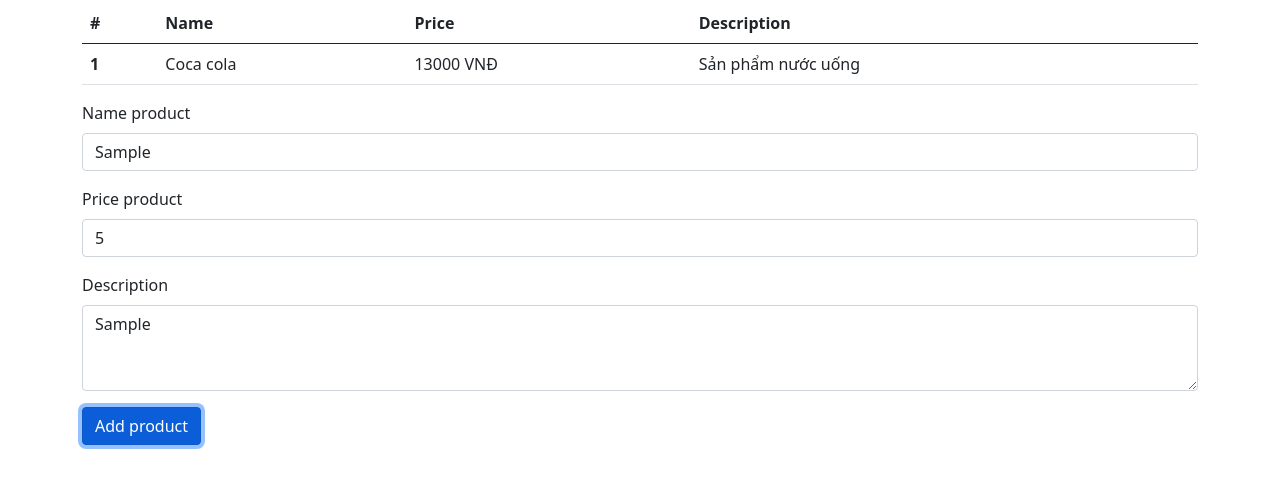
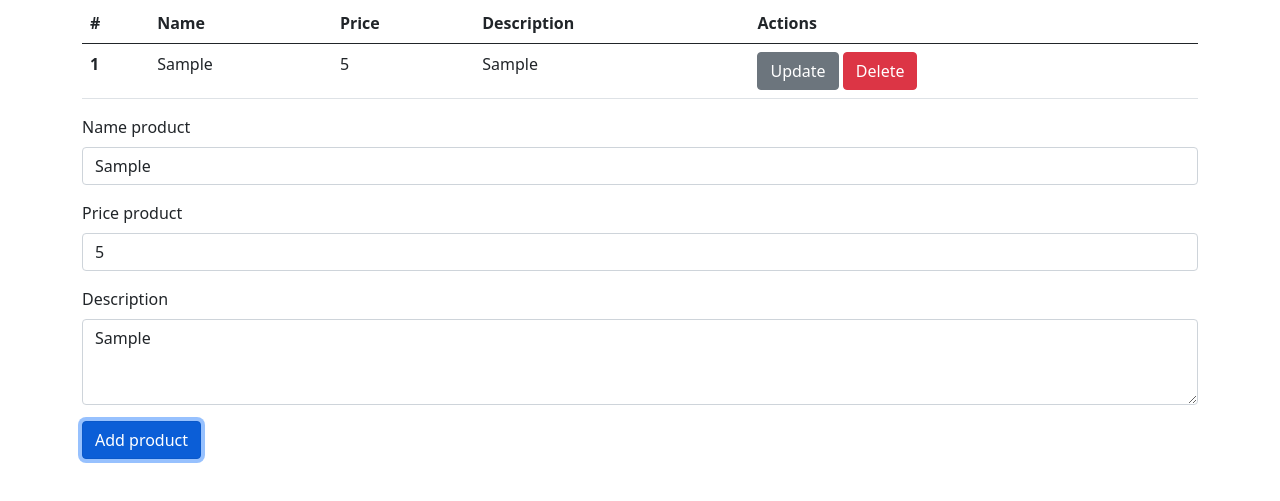
Before and after one commit to DungPHPandREACT/mini-project, a plain HTML site: page ManageProduct/index.html in a window 1280 px wide. Both pictures are taken after typing "Sample", "5", "Sample" into the empty fields and a click on the button "Add product". Shown: the part 101-602 px from the top of the page. Drawn offline with nearby package versions, Linux system fonts and the light colour scheme.

Commit message:
function addProduct, renderProducts, deleteProduct

```diff
--- a/ManageProduct/index.html
+++ b/ManageProduct/index.html
@@ -25,16 +25,10 @@
             <th scope="col">Name</th>
             <th scope="col">Price</th>
             <th scope="col">Description</th>
+            <th scope="col">Actions</th>
           </tr>
         </thead>
-        <tbody>
-          <tr>
-            <th scope="row">1</th>
-            <td>Coca cola</td>
-            <td>13000 VNĐ</td>
-            <td>Sản phẩm nước uống</td>
-          </tr>
-        </tbody>
+        <tbody id="content"></tbody>
       </table>
 
       <div class="mb-3">
--- a/ManageProduct/index.js
+++ b/ManageProduct/index.js
@@ -0,0 +1,50 @@
+const listProduct = [];
+
+document.getElementById('add').onclick = function () {
+  const name = document.getElementById('name-product').value;
+  const price = document.getElementById('price-product').value;
+  const description = document.getElementById('description').value;
+
+  const product = {
+    // name: name,
+    name,
+    price,
+    description,
+  };
+
+  listProduct.push(product);
+
+  renderProducts(listProduct);
+};
+
+function deleteProduct(index) {
+  listProduct.splice(index, 1);
+  renderProducts(listProduct);
+}
+
+function renderProducts(listProduct) {
+  const content = document.getElementById('content');
+  if (listProduct.length === 0) {
+    content.innerHTML = 'Chưa có sản phẩm';
+  } else {
+    let stringHTML = '';
+    for (let i = 0; i <= listProduct.length - 1; i++) {
+      stringHTML += `
+        <tr>
+            <th scope="row">${i + 1}</th>
+            <td>${listProduct[i].name}</td>
+            <td>${listProduct[i].price}</td>
+            <td>${listProduct[i].description}</td>
+            <td>
+              <button class="btn btn-secondary">Update</button>
+              <button class="btn btn-danger" onclick="deleteProduct('${i}')">Delete</button>
+            </td>
+          </tr>
+    `;
+    }
+
+    document.getElementById('content').innerHTML = stringHTML;
+  }
+}
+renderProducts(listProduct);
+// Task 4: Mỗi lần click vào button Add Product thì sẽ thêm sản phẩm mới lên trên bảng
```
